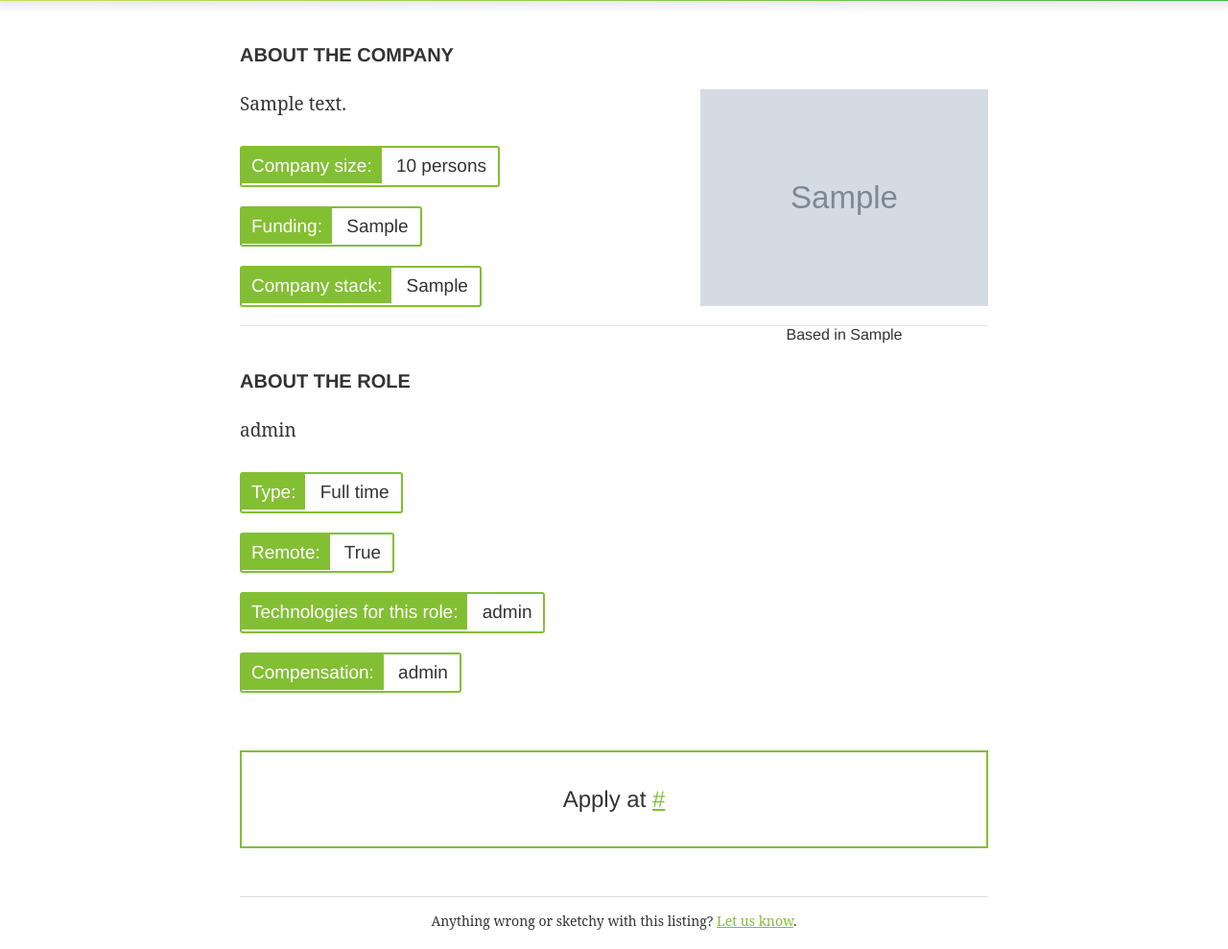
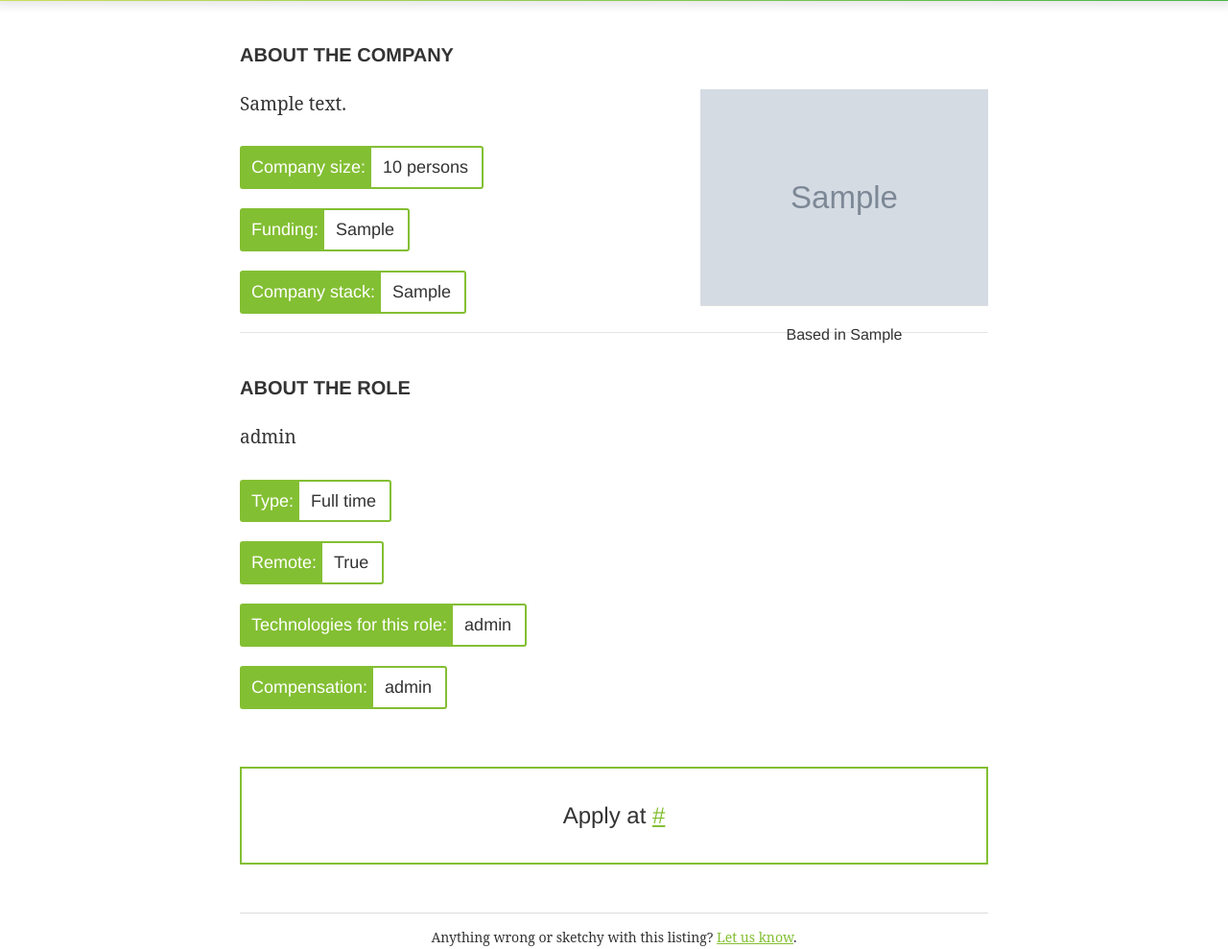
Before and after one commit to sirodoht/avocado-jobs, a Django app: page /jobs/1/ in a window 1280 px wide. Shown: the part 289-1278 px from the top of the page at 96% size. Run offline with Django 3.2, Linux system fonts and the light colour scheme; tables that the repository leaves empty hold one stand-in row (values such as "Sample post"); grey boxes marked "Sample" are stand-in pictures.

Commit message:
change styling and markup for detail pills

```diff
--- a/main/static/main/style.css
+++ b/main/static/main/style.css
@@ -246,8 +246,13 @@ a:hover {
 }
 
 h1 {
-  font-size: 48px;
+  font-size: 40px;
   font-weight: 400;
+}
+@media (min-width: 768px) {
+  h1 {
+    font-size: 48px;
+  }
 }
 
 h1 small {
@@ -305,6 +310,12 @@ h3 {
 .nav-back {
   font-size: 16px;
   flex: 1;
+  text-align: left;
+}
+@media (min-width: 768px) {
+  .nav-back {
+    text-align: right;
+  }
 }
 
 .header {
@@ -342,24 +353,44 @@ li {
 }
 
 .details-single {
-  display: inline-block;
+  display: flex;
+}
+
+.details-single-content {
+  display: flex;
+  font-size: 18px;
   margin-top: 10px;
   margin-bottom: 10px;
   border: 2px solid #83bf33;
-  padding-top: 4px;
-  padding-bottom: 4px;
   padding-right: 12px;
   border-radius: 3px;
 }
+@media (min-width: 768px) {
+  .details-single {
+    font-size: 19px;
+  }
+}
 
-.details-single > span {
+.details-single-content-title {
   background: #83bf33;
   color: #fff;
-  padding-top: 8px;
-  padding-bottom: 8px;
-  padding-left: 10px;
-  padding-right: 10px;
+  padding-top: 6px;
+  padding-bottom: 6px;
+  padding-left: 6px;
+  padding-right: 6px;
   margin-right: 10px;
+}
+@media (min-width: 768px) {
+  .details-single-content-title {
+    padding-left: 10px;
+  }
+}
+
+.details-single-content-body {
+  padding-top: 6px;
+  padding-bottom: 6px;
+  padding-left: 2px;
+  padding-right: 2px;
 }
 
 .apply {
--- a/main/templates/main/detail.html
+++ b/main/templates/main/detail.html
@@ -40,19 +40,19 @@
                 {% endif %}
             </p>
             <div class="details">
-                <div class="details-single-wrapper">
                 <div class="details-single">
-                        <span>Company size:</span> {{ listing.company_size }} person{{ listing.company_size|pluralize }}
+                    <div class="details-single-content">
+                        <div class="details-single-content-title">Company size:</div> <div class="details-single-content-body">{{ listing.company_size }} person{{ listing.company_size|pluralize }}</div>
                     </div>
                 </div>
-                <div class="details-single-wrapper">
                 <div class="details-single">
-                        <span>Funding:</span> {{ listing.company_funding }}
+                    <div class="details-single-content">
+                        <div class="details-single-content-title">Funding:</div> <div class="details-single-content-body">{{ listing.company_funding }}</div>
                     </div>
                 </div>
-                <div class="details-single-wrapper">
                 <div class="details-single">
-                        <span>Company stack:</span> {{ listing.company_tech }}
+                    <div class="details-single-content">
+                        <div class="details-single-content-title">Company stack:</div> <div class="details-single-content-body">{{ listing.company_tech }}</div>
                     </div>
                 </div>
             </div>
@@ -62,24 +62,24 @@
                 {{ listing.role_desc|safe }}
             </p>
             <div class="details">
-                <div class="details-single-wrapper">
                 <div class="details-single">
-                        <span>Type:</span> {{ listing.get_role_type_display }}
+                    <div class="details-single-content">
+                        <div class="details-single-content-title">Type:</div> <div class="details-single-content-body">{{ listing.get_role_type_display }}</div>
                     </div>
                 </div>
-                <div class="details-single-wrapper">
                 <div class="details-single">
-                        <span>Remote:</span> {{ listing.role_remote }}
+                    <div class="details-single-content">
+                        <div class="details-single-content-title">Remote:</div> <div class="details-single-content-body">{{ listing.role_remote }}</div>
                     </div>
                 </div>
-                <div class="details-single-wrapper">
                 <div class="details-single">
-                        <span>Technologies for this role:</span> {{ listing.role_tech }}
+                    <div class="details-single-content">
+                        <div class="details-single-content-title">Technologies for this role:</div> <div class="details-single-content-body">{{ listing.role_tech }}</div>
                     </div>
                 </div>
-                <div class="details-single-wrapper">
                 <div class="details-single">
-                        <span>Compensation:</span> {{ listing.role_compensation }}
+                    <div class="details-single-content">
+                        <div class="details-single-content-title">Compensation:</div> <div class="details-single-content-body">{{ listing.role_compensation }}</div>
                     </div>
                 </div>
             </div>
```
Lines whose indentation alone changed are shown as unchanged.
